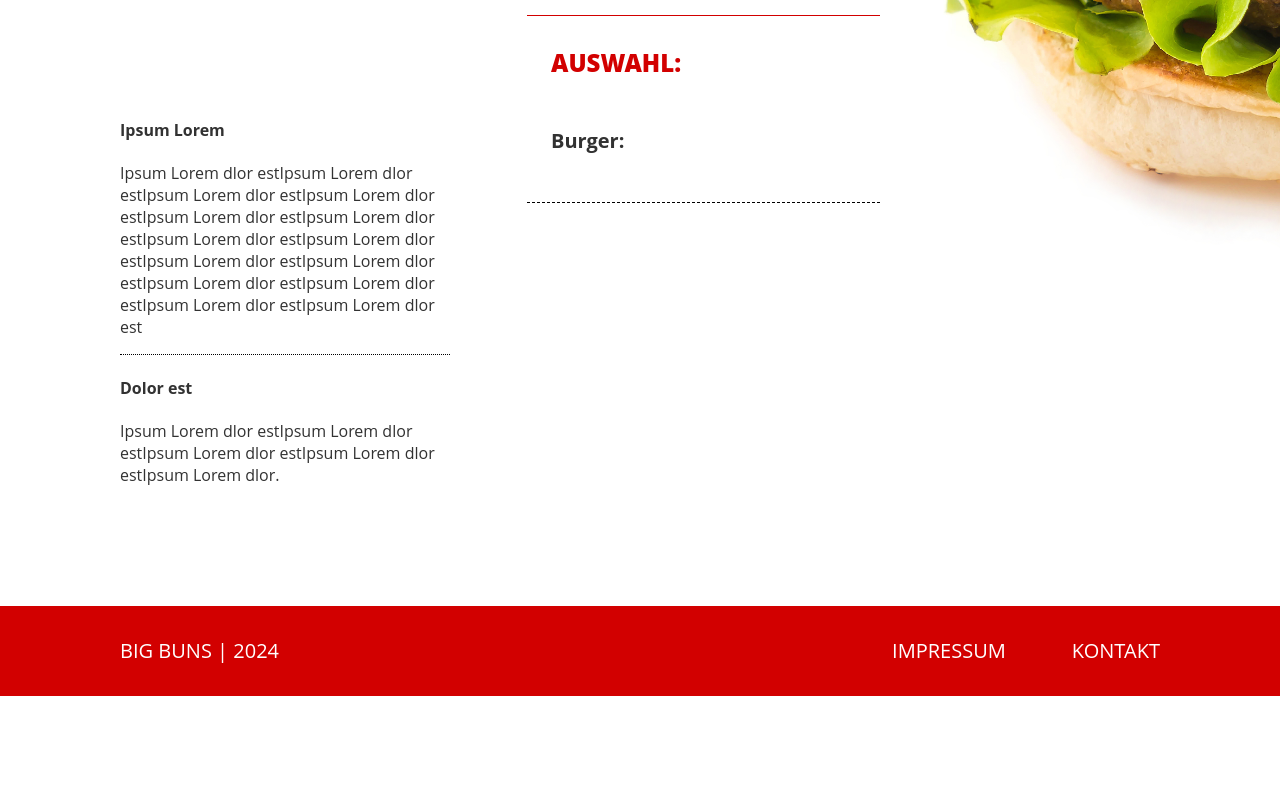
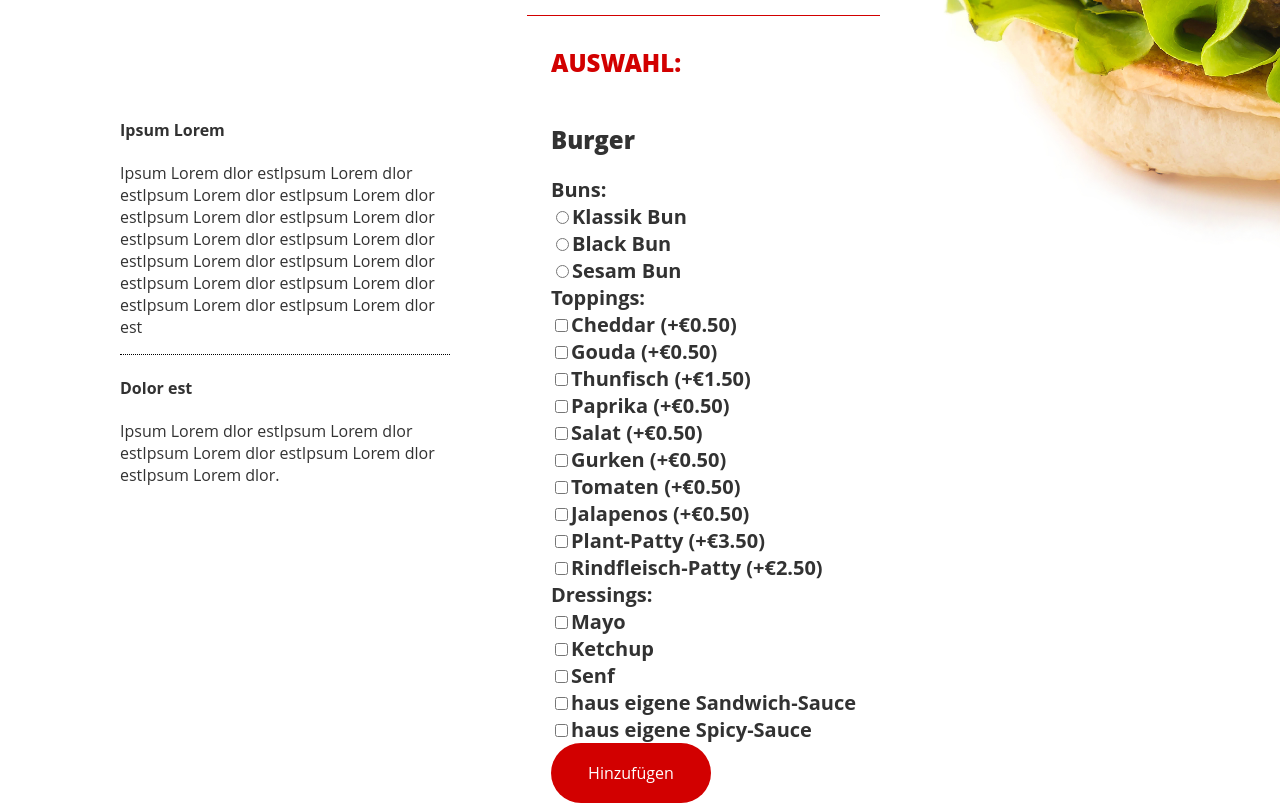
Before and after one commit to vlxdx/fastfood-restaurant-app, a React (Create React App) app: page /bestellen/burger in a window 1280 px wide. Shown: the part 960-1765 px from the top of the page. Before the commit the page ends 1656 px from the top, so only its background shows below. Built offline with nearby package versions, Linux system fonts and the light colour scheme.

Commit message:
new JSON

```diff
--- a/src/App.js
+++ b/src/App.js
@@ -36,9 +36,32 @@ function App() {
     });
   };
 
+  const removeFromCart = (item) => {
+    setCart((prevCart) => {
+      const existingItem = prevCart.find(
+        (cartItem) => cartItem.Name === item.Name
+      );
+      if (existingItem.quantity === 1) {
+        return prevCart.filter((cartItem) => cartItem.Name !== item.Name);
+      } else {
+        return prevCart.map((cartItem) =>
+          cartItem.Name === item.Name
+            ? { ...cartItem, quantity: cartItem.quantity - 1 }
+            : cartItem
+        );
+      }
+    });
+  };
+
   return (
     <div className="wrapper">
-      {cartOpened && <Cart cart={cart} onClose={() => setCartOpened(false)} />}
+      {cartOpened && (
+        <Cart
+          cart={cart}
+          removeFromCart={removeFromCart}
+          onClose={() => setCartOpened(false)}
+        />
+      )}
       <Header onClickCart={() => setCartOpened(true)} />
 
       <Routes>
@@ -59,7 +82,7 @@ function App() {
             path="sandwiches"
             element={
               <Sandwiches
-                items={menuData.Speisekarte.Kategorien[1].Optionen}
+                items={menuData.Speisekarte.Kategorien[1].Artikel}
                 addToCart={addToCart}
               />
             }
@@ -68,7 +91,7 @@ function App() {
             path="burger"
             element={
               <Burger
-                items={menuData.Speisekarte.Kategorien[2].Optionen}
+                items={menuData.Speisekarte.Kategorien[2].Artikel}
                 addToCart={addToCart}
               />
             }
--- a/src/data/menu.json
+++ b/src/data/menu.json
@@ -1,20 +1,14 @@
 {
   "Speisekarte": {
-    "Hinweis": "Preise alle in EUR, inkl. MwSt.",
-    "Bestellung_als_Menü": {
-      "Beschreibung": "Ein Menü ist immer 1 Getränk + 1 Sandwich oder Burger + 1 Beilage.",
-      "Rabatt": "Menü-Preis immer 10% günstiger als einzeln."
-    },
     "Kategorien": [
       {
         "Name": "Getränke",
         "Artikel": [
           { "Name": "Cola", "Preis": 1.5 },
-          { "Name": "Cola Zero", "Preis": 1.5 },
           { "Name": "Fanta", "Preis": 1.5 },
           { "Name": "Sprite", "Preis": 1.5 },
           { "Name": "Bier", "Preis": 2.0 },
-          { "Name": "Alkoholfreies Bier", "Preis": 2.0 },
+          { "Name": "alkoholfreies Bier", "Preis": 2.0 },
           { "Name": "Orangensaft", "Preis": 1.8 },
           { "Name": "Stilles Wasser", "Preis": 1.2 },
           { "Name": "Wasser mit Kohlensäure", "Preis": 1.2 }
@@ -22,89 +16,58 @@
       },
       {
         "Name": "Sandwiches",
-        "Basispreis": 9.2,
-        "Optionen": [
+        "Artikel": [
           {
-            "Name": "Länge",
-            "Auswahl": [
-              { "Name": "20cm", "Preis": 0.0 },
-              { "Name": "30cm", "Preis": 2.0 }
-            ]
-          },
-          {
-            "Name": "Brotsorte",
-            "Auswahl": [
-              { "Name": "Sesam", "Preis": 0.0 },
-              { "Name": "Vollkorn", "Preis": 0.0 },
-              { "Name": "Weizen", "Preis": 0.0 }
-            ]
-          },
-          {
-            "Name": "Toppings",
-            "Auswahl": [
+            "Name": "Sandwich",
+            "Preis": 9.2,
+            "Brotart": ["Sesam", "Vollkorn", "Weizen"],
+            "Toppings": [
               { "Name": "Cheddar", "Preis": 0.5 },
               { "Name": "Gouda", "Preis": 0.5 },
-              { "Name": "Tunfisch", "Preis": 1.5 },
+              { "Name": "Thunfisch", "Preis": 1.5 },
               { "Name": "Paprika", "Preis": 0.5 },
-              { "Name": "Salat", "Preis": 0.0 },
-              { "Name": "Gurken", "Preis": 0.0 },
+              { "Name": "Salat", "Preis": 0.5 },
+              { "Name": "Gurken", "Preis": 0.5 },
               { "Name": "Tomaten", "Preis": 0.5 },
               { "Name": "Schinken", "Preis": 1.0 },
               { "Name": "Salami", "Preis": 1.0 },
-              { "Name": "Jalapeños", "Preis": 0.5 }
+              { "Name": "Jalapenos", "Preis": 0.5 }
             ],
-            "mehrfach_auswahl": true
-          },
-          {
-            "Name": "Dressings",
-            "Auswahl": [
-              { "Name": "Honig", "Preis": 0.5 },
-              { "Name": "Caesar", "Preis": 0.5 },
-              { "Name": "Hauseigene Sandwich-Sauce", "Preis": 0.0 },
-              { "Name": "Hauseigene Spicy-Sauce", "Preis": 0.5 }
-            ],
-            "mehrfach_auswahl": true
+            "Dressings": [
+              "Honig",
+              "Caesar",
+              "haus eigene Sandwich-Sauce",
+              "haus eigene Spicy-Sauce"
+            ]
           }
         ]
       },
       {
         "Name": "Burger",
-        "Basispreis": 10.5,
-        "Optionen": [
+        "Artikel": [
           {
-            "Name": "Buns",
-            "Auswahl": [
-              { "Name": "Klassik Bun", "Preis": 0.0 },
-              { "Name": "Black Bun", "Preis": 0.5 },
-              { "Name": "Sesam Bun", "Preis": 0.0 }
-            ]
-          },
-          {
-            "Name": "Toppings",
-            "Auswahl": [
+            "Name": "Burger",
+            "Preis": 10.5,
+            "Buns": ["Klassik Bun", "Black Bun", "Sesam Bun"],
+            "Toppings": [
               { "Name": "Cheddar", "Preis": 0.5 },
               { "Name": "Gouda", "Preis": 0.5 },
-              { "Name": "Tunfisch", "Preis": 1.5 },
+              { "Name": "Thunfisch", "Preis": 1.5 },
               { "Name": "Paprika", "Preis": 0.5 },
-              { "Name": "Salat", "Preis": 0.0 },
-              { "Name": "Gurken", "Preis": 0.0 },
+              { "Name": "Salat", "Preis": 0.5 },
+              { "Name": "Gurken", "Preis": 0.5 },
               { "Name": "Tomaten", "Preis": 0.5 },
-              { "Name": "Jalapeños", "Preis": 0.5 },
+              { "Name": "Jalapenos", "Preis": 0.5 },
               { "Name": "Plant-Patty", "Preis": 3.5 },
               { "Name": "Rindfleisch-Patty", "Preis": 2.5 }
             ],
-            "mehrfach_auswahl": true
-          },
-          {
-            "Name": "Dressings",
-            "Auswahl": [
-              { "Name": "Mayo", "Preis": 0.0 },
-              { "Name": "Ketchup", "Preis": 0.0 },
-              { "Name": "Senf", "Preis": 0.0 },
-              { "Name": "Hauseigene Sandwich-Sauce", "Preis": 0.0 },
-              { "Name": "Hauseigene Spicy-Sauce", "Preis": 0.5 }
-            ],
-            "mehrfach_auswahl": true
+            "Dressings": [
+              "Mayo",
+              "Ketchup",
+              "Senf",
+              "haus eigene Sandwich-Sauce",
+              "haus eigene Spicy-Sauce"
+            ]
           }
         ]
       },
--- a/src/pages/Bestellen/Burger/Burger.module.scss
+++ b/src/pages/Bestellen/Burger/Burger.module.scss
@@ -39,13 +39,34 @@
   }
 
   .burger {
-    padding: 24px;
-    border-bottom: 1px dashed #000000;
-  }
-
-  .burgerName {
-    padding-bottom: 24px;
+    padding-left: 24px;
     font-weight: 700;
     font-size: 20px;
   }
+
+  button {
+    width: 160px;
+    height: 60px;
+    border: none;
+    background: #d20000;
+    border-radius: 30px;
+    font-size: 16px;
+    font-weight: 500;
+    text-transform: capitalize;
+    color: #ffffff;
+    cursor: pointer;
+
+    &:disabled {
+      background-color: #bebebe !important;
+      cursor: default;
+    }
+
+    &:hover {
+      background: lighten(#d20000, 5%);
+    }
+
+    &:active {
+      background: darken(#d20000, 5%);
+    }
+  }
 }
--- a/src/pages/Bestellen/Burger/index.jsx
+++ b/src/pages/Bestellen/Burger/index.jsx
@@ -1,6 +1,37 @@
+import React, { useState } from 'react';
 import styles from './Burger.module.scss';
 
-function Burger() {
+function Burger({ items, addToCart }) {
+  const [selectedBun, setSelectedBun] = useState('');
+  const [selectedToppings, setSelectedToppings] = useState([]);
+  const [selectedDressings, setSelectedDressings] = useState([]);
+
+  const handleToppingChange = (e) => {
+    const { value, checked } = e.target;
+    setSelectedToppings((prev) =>
+      checked ? [...prev, value] : prev.filter((topping) => topping !== value)
+    );
+  };
+
+  const handleDressingChange = (e) => {
+    const { value, checked } = e.target;
+    setSelectedDressings((prev) =>
+      checked ? [...prev, value] : prev.filter((dressing) => dressing !== value)
+    );
+  };
+
+  const handleAddToCart = (item) => {
+    const itemWithOptions = {
+      ...item,
+      options: {
+        bun: selectedBun,
+        toppings: selectedToppings,
+        dressings: selectedDressings,
+      },
+    };
+    addToCart(itemWithOptions);
+  };
+
   return (
     <div className={styles.burgers}>
       <div className={styles.burgersText}>
@@ -16,7 +47,54 @@ function Burger() {
         <div className={styles.configurator}>
           <div className={styles.auswahl}>Auswahl:</div>
           <div className={styles.burger}>
-            <div className={styles.burgerName}>Burger:</div>
+            {items.map((item) => (
+              <div key={item.Name}>
+                <h2>{item.Name}</h2>
+                <div>
+                  <label>Buns:</label>
+                  {item.Buns.map((bun) => (
+                    <div key={bun}>
+                      <input
+                        type="radio"
+                        name="bun"
+                        value={bun}
+                        onChange={(e) => setSelectedBun(e.target.value)}
+                      />
+                      {bun}
+                    </div>
+                  ))}
+                </div>
+                <div>
+                  <label>Toppings:</label>
+                  {item.Toppings.map((topping) => (
+                    <div key={topping.Name}>
+                      <input
+                        type="checkbox"
+                        value={topping.Name}
+                        onChange={handleToppingChange}
+                      />
+                      {topping.Name} (+€{topping.Preis.toFixed(2)})
+                    </div>
+                  ))}
+                </div>
+                <div>
+                  <label>Dressings:</label>
+                  {item.Dressings.map((dressing) => (
+                    <div key={dressing}>
+                      <input
+                        type="checkbox"
+                        value={dressing}
+                        onChange={handleDressingChange}
+                      />
+                      {dressing}
+                    </div>
+                  ))}
+                </div>
+                <button onClick={() => handleAddToCart(item)}>
+                  Hinzufügen
+                </button>
+              </div>
+            ))}
           </div>
         </div>
       </div>
--- a/src/pages/Bestellen/Sandwiches/index.jsx
+++ b/src/pages/Bestellen/Sandwiches/index.jsx
@@ -1,6 +1,30 @@
+import React, { useState } from 'react';
 import styles from './Sandwiches.module.scss';
 
-function Sandwiches() {
+function Sandwiches({ items, addToCart }) {
+  const [selectedBread, setSelectedBread] = useState('');
+  const [selectedToppings, setSelectedToppings] = useState([]);
+  const [selectedDressing, setSelectedDressing] = useState('');
+
+  const handleToppingChange = (e) => {
+    const { value, checked } = e.target;
+    setSelectedToppings((prev) =>
+      checked ? [...prev, value] : prev.filter((topping) => topping !== value)
+    );
+  };
+
+  const handleAddToCart = (item) => {
+    const itemWithOptions = {
+      ...item,
+      options: {
+        bread: selectedBread,
+        toppings: selectedToppings,
+        dressing: selectedDressing,
+      },
+    };
+    addToCart(itemWithOptions);
+  };
+
   return (
     <div className={styles.sandwiches}>
       <div className={styles.sandwichesText}>
@@ -16,7 +40,55 @@ function Sandwiches() {
         <div className={styles.configurator}>
           <div className={styles.auswahl}>Auswahl:</div>
           <div className={styles.sandwich}>
-            <div className={styles.sandwichName}>Sandwich:</div>
+            {items.map((item) => (
+              <div key={item.Name}>
+                <h2>{item.Name}</h2>
+                <div>
+                  <label>Brotart:</label>
+                  {item.Brotart.map((bread) => (
+                    <div key={bread}>
+                      <input
+                        type="radio"
+                        name="bread"
+                        value={bread}
+                        onChange={(e) => setSelectedBread(e.target.value)}
+                      />
+                      {bread}
+                    </div>
+                  ))}
+                </div>
+                <div>
+                  <label>Toppings:</label>
+                  {item.Toppings.map((topping) => (
+                    <div key={topping.Name}>
+                      <input
+                        type="checkbox"
+                        value={topping.Name}
+                        onChange={handleToppingChange}
+                      />
+                      {topping.Name} (+€{topping.Preis.toFixed(2)})
+                    </div>
+                  ))}
+                </div>
+                <div>
+                  <label>Dressings:</label>
+                  {item.Dressings.map((dressing) => (
+                    <div key={dressing}>
+                      <input
+                        type="radio"
+                        name="dressing"
+                        value={dressing}
+                        onChange={(e) => setSelectedDressing(e.target.value)}
+                      />
+                      {dressing}
+                    </div>
+                  ))}
+                </div>
+                <button onClick={() => handleAddToCart(item)}>
+                  Hinzufügen
+                </button>
+              </div>
+            ))}
           </div>
         </div>
       </div>
```
Also changed, not shown: src/components/Cart/Cart.jsx (+17 -8 lines), src/components/Cart/Cart.module.scss (+2 -10 lines), src/pages/Bestellen/Sandwiches/Sandwiches.module.scss (+27 -6 lines).
